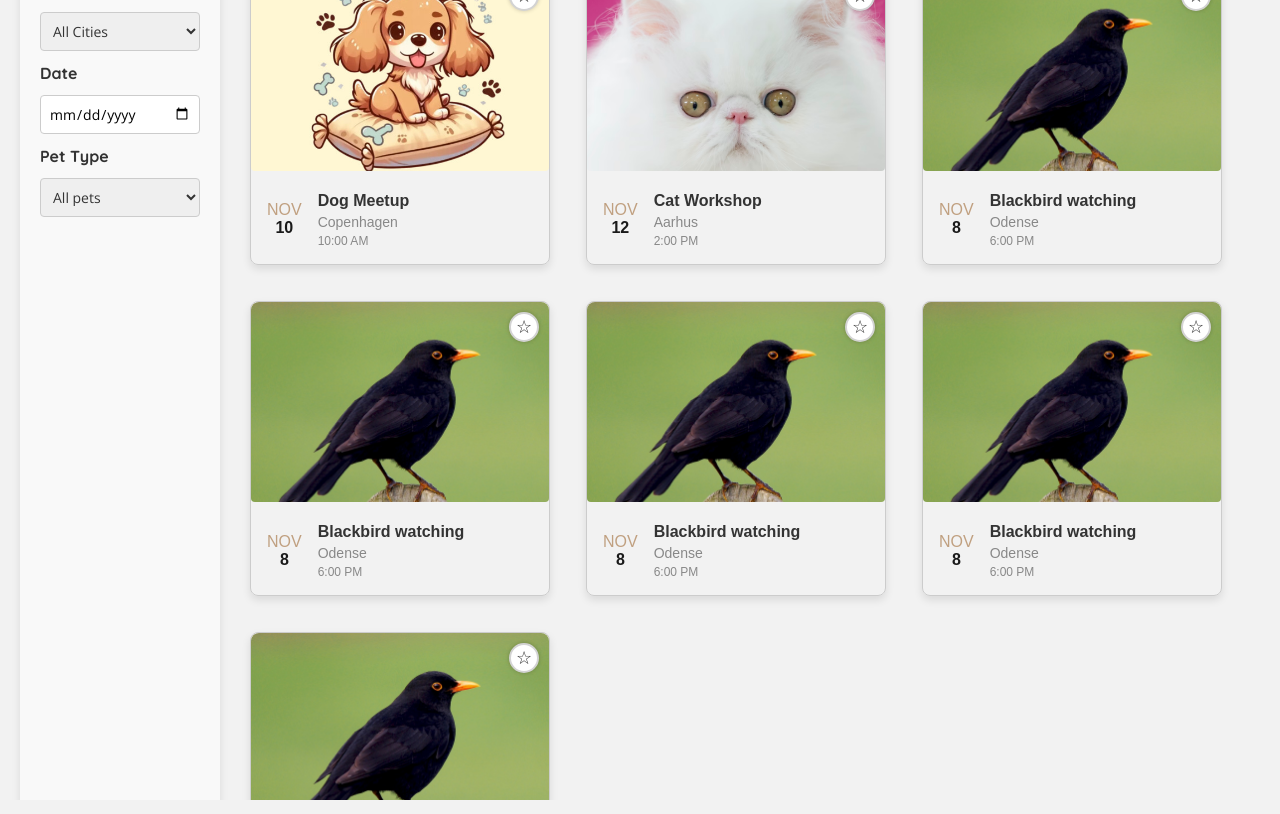
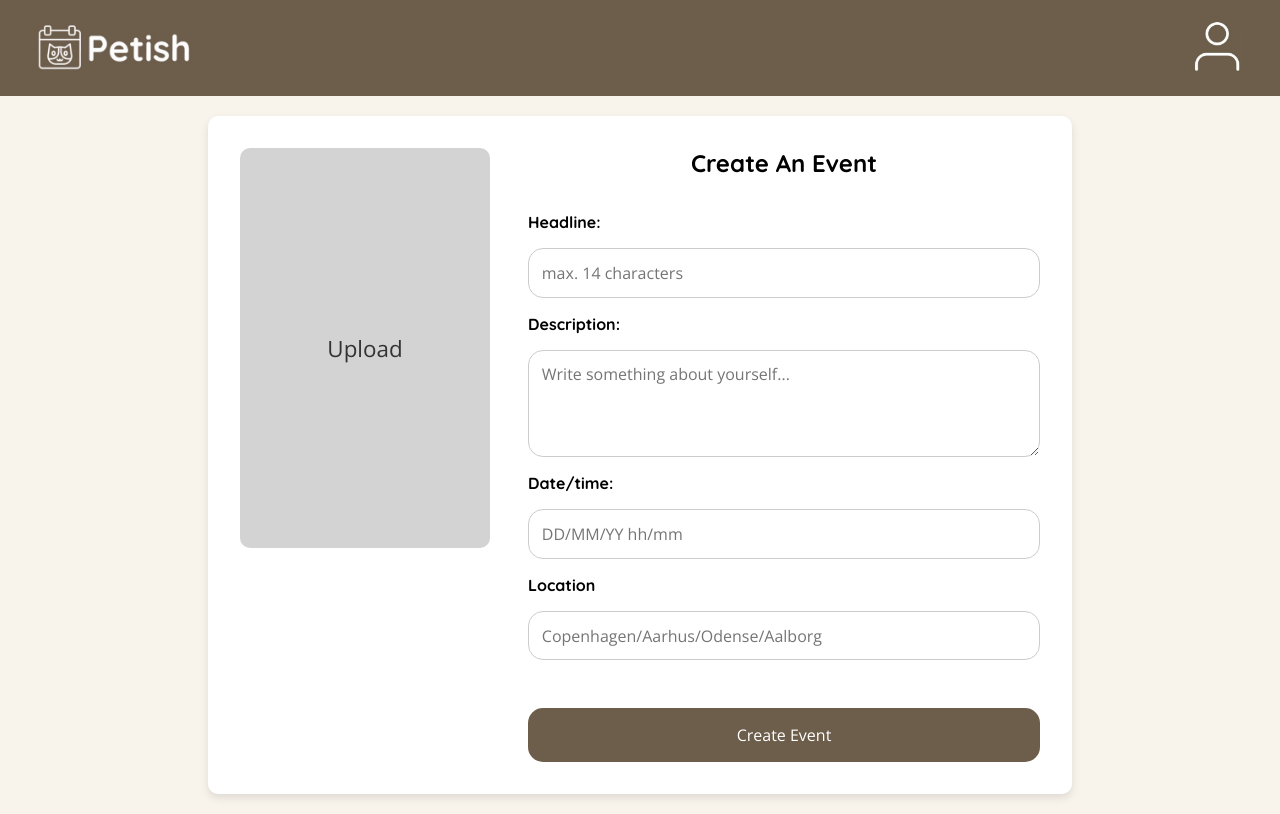
Before and after one commit to cassiewei611/Group3-2024TID, a React (Create React App) app: page / in a window 1280 px wide. Built offline with nearby package versions, Linux system fonts and the light colour scheme.

Commit message:
Zebbe commit

```diff
--- a/package.json
+++ b/package.json
@@ -37,5 +37,8 @@
       "last 1 firefox version",
       "last 1 safari version"
     ]
+  },
+  "devDependencies": {
+    "react-router-dom": "^6.28.0"
   }
 }
--- a/src/App.js
+++ b/src/App.js
@@ -1,16 +1,15 @@
 // src/App.js
 import React from "react";
 import NavBar from "./components/NavBar";
-import HomePage from "./pages/HomePage";
 import CreateEvent from "./pages/CreateEvent";
 import EventDetail from "./pages/EventDetailPage";
-import LogInPage from "./pages/LoginPage";
+import EventDetailPage from "./pages/EventDetailPage";
 
 function App() {
   return (
     <div>
       <NavBar />
-      <HomePage />
+      <CreateEvent />
     </div>
   );
 }
```
Also changed, not shown: src/index.js (+4 -4 lines), 1 other file (tests, documents, lock files or other folders).
